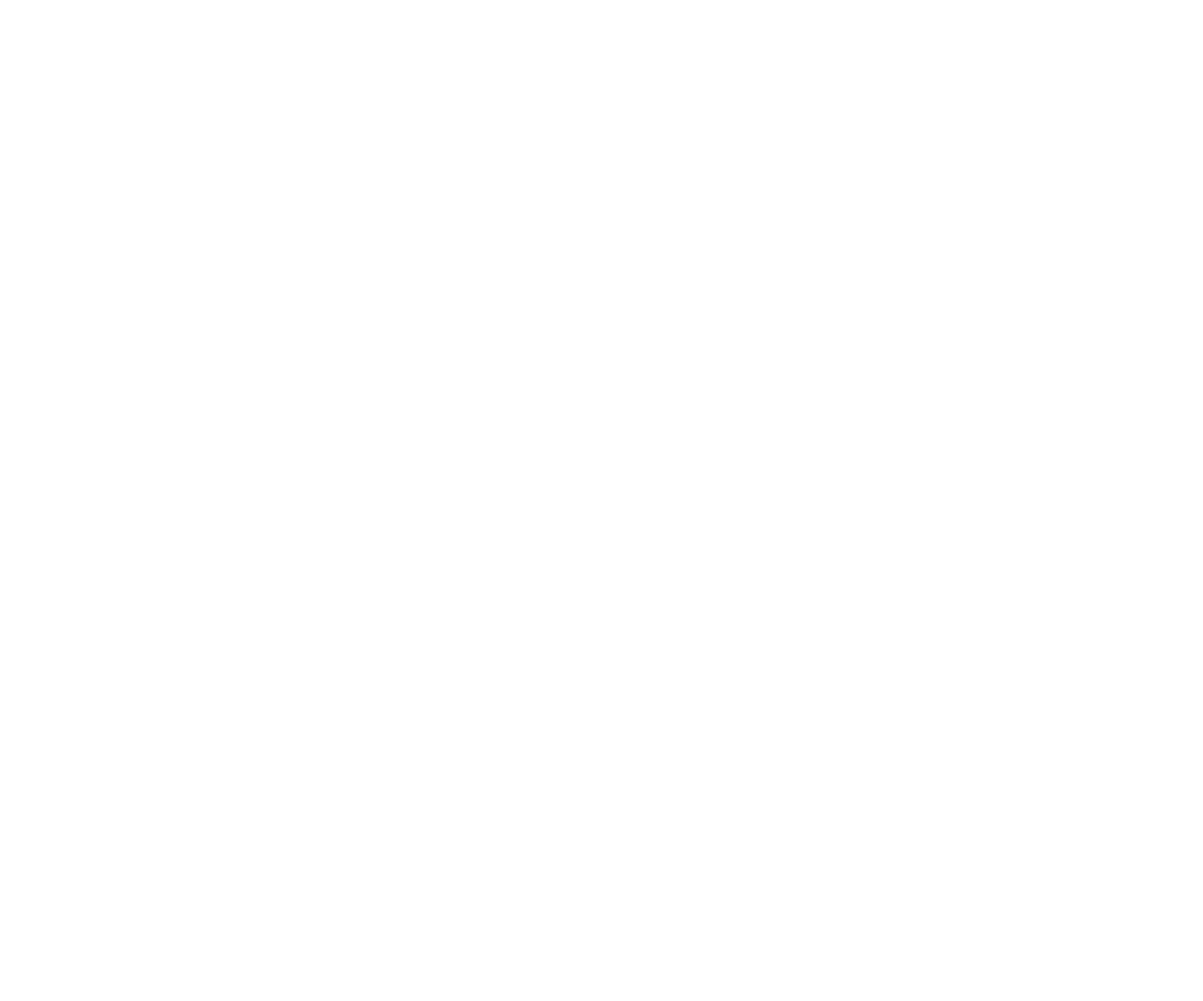
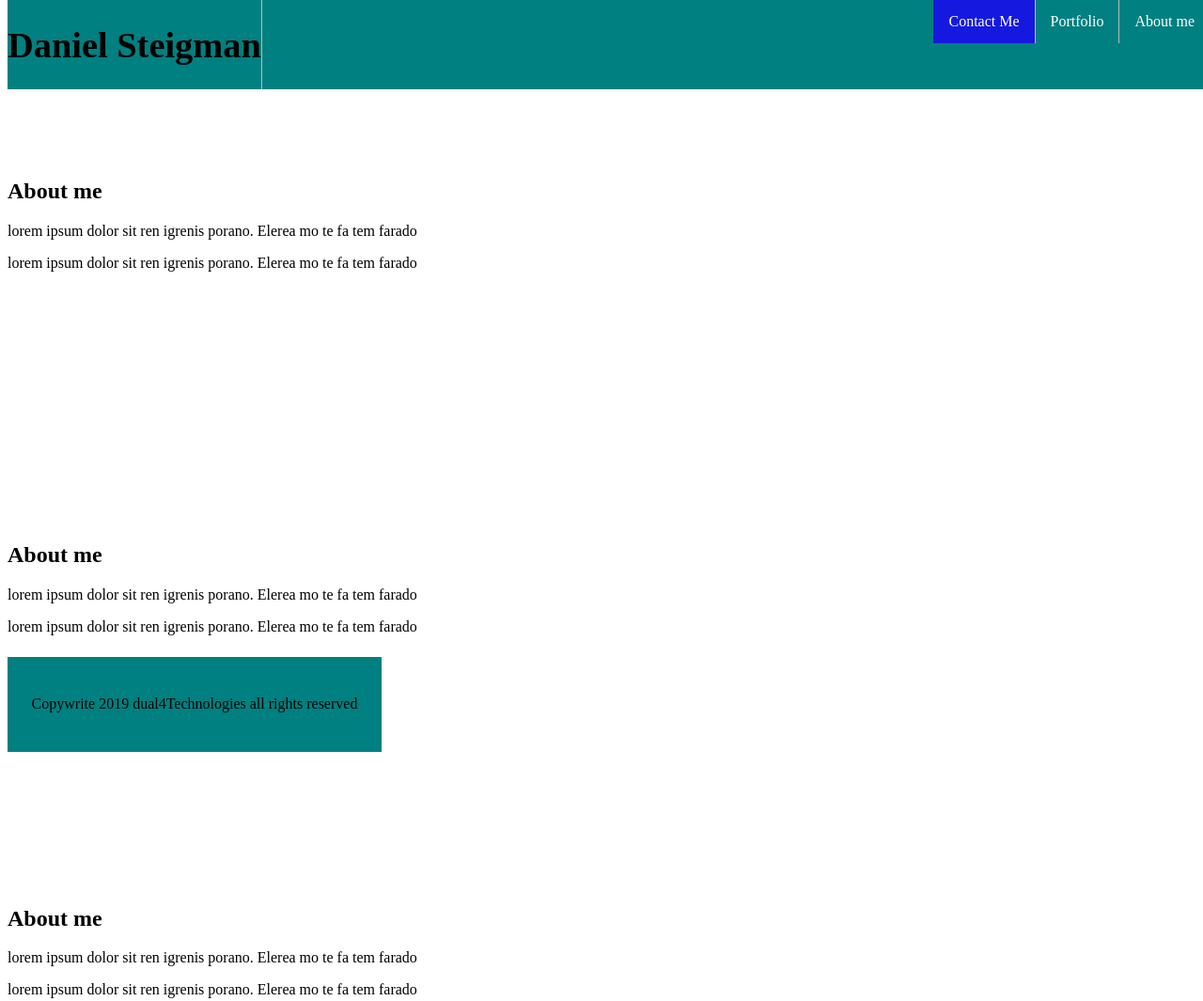
Before and after one commit to NightTrek/Basic-Portfolio-HW, a plain HTML site: page contact.html in a window 1280 px wide. Shown: the top 1065 px of the page at 94% size. Before the commit the page ends 800 px from the top, so only its background shows below. Drawn offline with Linux system fonts and the light colour scheme.

Commit message:
Made Changes to the HTML files to Give every page the navigation menue. also set active page properly. still need to build out portfolio page and contact page

```diff
--- a/assets/css/style.css
+++ b/assets/css/style.css
@@ -31,3 +31,9 @@ ul {
   .active {
     background-color: rgb(21, 25, 223);
   }
+  footer{
+    position: fixed;
+    bottom: 0;
+    background-color: teal;
+
+  }
--- a/contact.html
+++ b/contact.html
@@ -0,0 +1,93 @@
+<!DOCTYPE html>
+<html>
+    <head>
+        <title> Daniel Stiegmans web Portfolio</title>
+        <meta name="viewport" content="width=device-width, initial-scale=1">
+        <link rel="stylesheet" href="assets/css/style.css">
+    </head>
+    <header >
+        <!-- <h1 style="text-align: left; font-size: 2vw">Daniel Steigman</h1> -->
+        <ul>
+            <li><h1 style="font-size:3vw">Daniel Steigman</h1></li>
+            <li style="float:right"><a href="index.html">About me</a></li>
+            <li style="float:right"><a href="porfolio.html"> Portfolio</a></li>
+            <li style="float:right"><a class="active" href="contact.html"> Contact Me</a></li>
+        </li>
+        <!-- <li style="float:right"><a href="#about">About</a></li> -->
+        </ul>
+    </header>
+
+    <br><br><br><br><br>
+    <br><br>
+    <br><br>
+
+    <body>
+        <h2>About me </h2>
+        <p> lorem ipsum dolor sit ren igrenis porano. Elerea mo te fa tem farado</p>
+        <p> lorem ipsum dolor sit ren igrenis porano. Elerea mo te fa tem farado</p>
+
+    </body>
+    <br><br>
+    <br><br><br>
+    <br><br><br><br><br>
+    <br><br>
+    <br><br>
+
+    <body>
+        <h2>About me </h2>
+        <p> lorem ipsum dolor sit ren igrenis porano. Elerea mo te fa tem farado</p>
+        <p> lorem ipsum dolor sit ren igrenis porano. Elerea mo te fa tem farado</p>
+
+    </body>
+    <br><br>
+    <br><br><br>
+    <br><br><br><br><br>
+    <br><br>
+    <br><br>
+
+    <body>
+        <h2>About me </h2>
+        <p> lorem ipsum dolor sit ren igrenis porano. Elerea mo te fa tem farado</p>
+        <p> lorem ipsum dolor sit ren igrenis porano. Elerea mo te fa tem farado</p>
+
+    </body>
+    <br><br>
+    <br><br><br>
+    <br><br><br><br><br>
+    <br><br>
+    <br><br>
+
+    <body>
+        <h2>About me </h2>
+        <p> lorem ipsum dolor sit ren igrenis porano. Elerea mo te fa tem farado</p>
+        <p> lorem ipsum dolor sit ren igrenis porano. Elerea mo te fa tem farado</p>
+
+    </body>
+    <br><br>
+    <br><br><br>
+    <br><br><br><br><br>
+    <br><br>
+    <br><br>
+
+    <body>
+        <h2>About me </h2>
+        <p> lorem ipsum dolor sit ren igrenis porano. Elerea mo te fa tem farado</p>
+        <p> lorem ipsum dolor sit ren igrenis porano. Elerea mo te fa tem farado</p>
+
+    </body>
+    <br><br>
+    <br><br><br>
+    <footer>
+        <div style="padding: 2vw; background-color: teal">
+            <div></div>
+            <div><p> Copywrite 2019 dual4Technologies all rights reserved</p></div>
+            <div></div>
+
+        </div>
+
+    </footer>
+
+
+
+
+</html>
```
Also changed, not shown: porfolio.html (+93 -0 lines).
